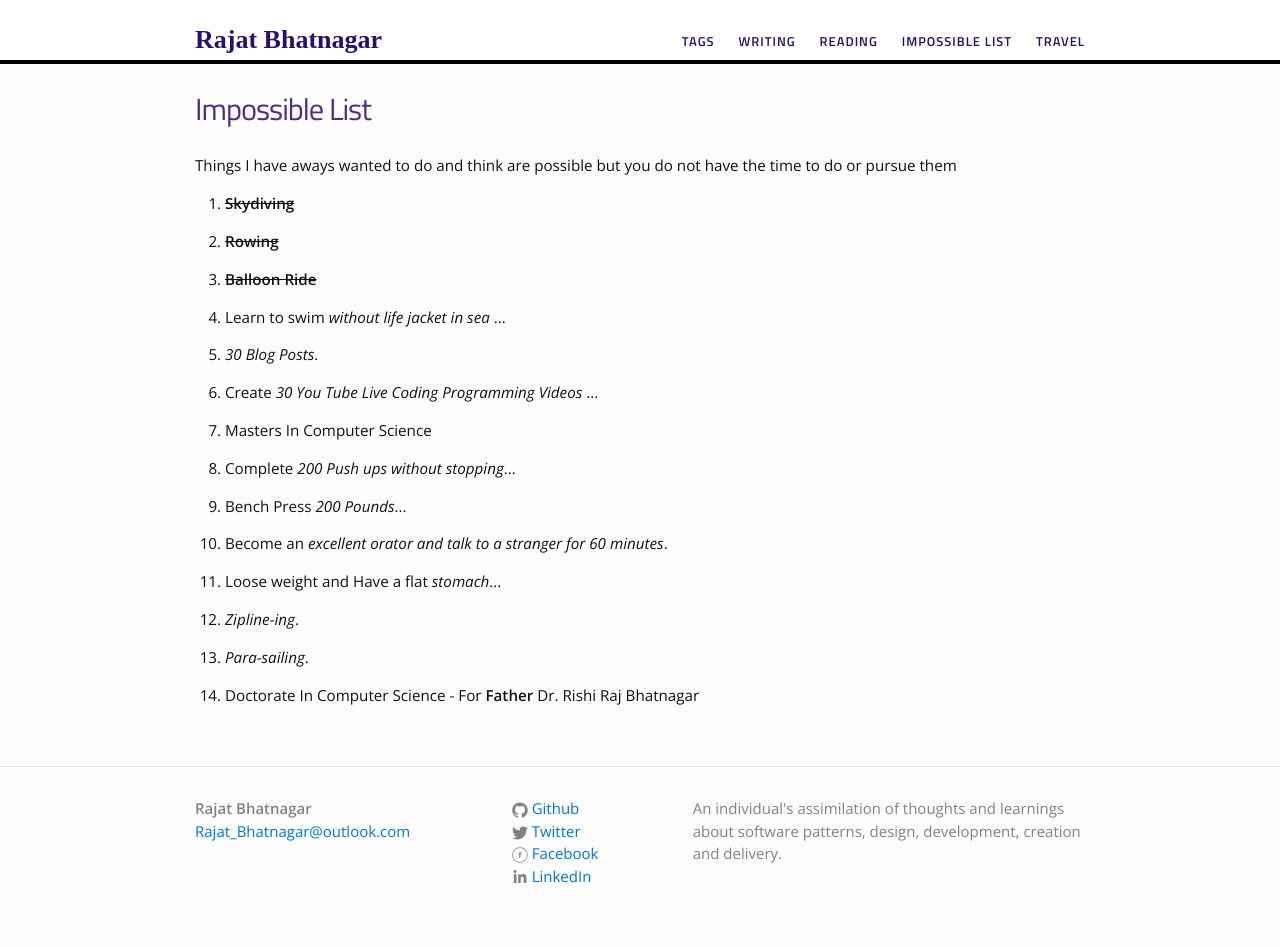
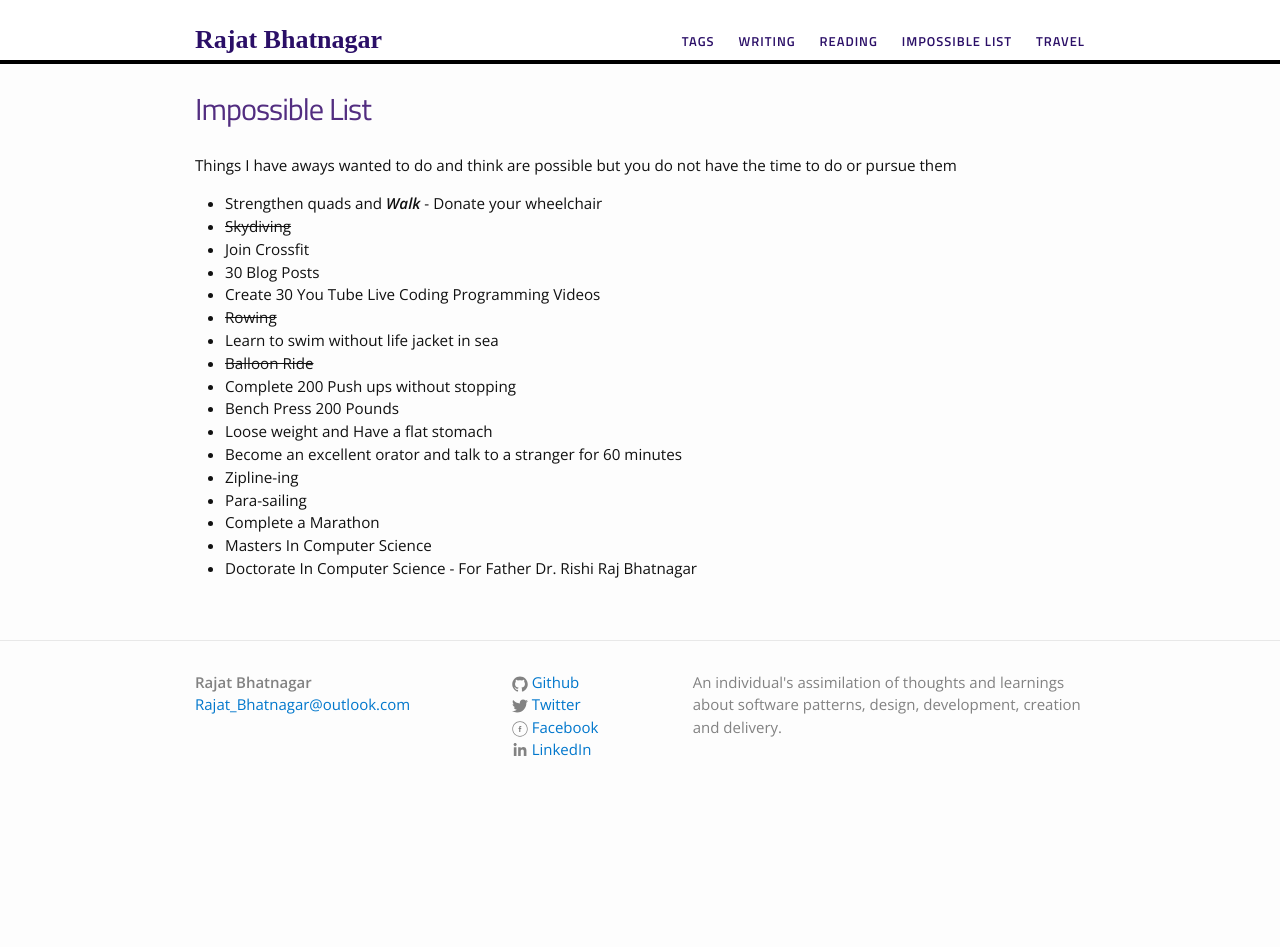
Before and after one commit to rajat-bhatnagar/rajat-bhatnagar.github.io, a Jekyll site: the page built from impossible.md, in a window 1280 px wide. Built offline with Jekyll 4.4.1, drawn with Linux system fonts in a browser that asks for light colours; comment, search, counter and statistics services are not loaded; after the commit the page ends 900 px from its top, so only the background shows below that.

Commit message:
15thOctober2017: Removed html from post and modified it to markdown, Updated impossible list

```diff
--- a/impossible.md
+++ b/impossible.md
@@ -3,24 +3,22 @@ layout: page
 title: Impossible List
 permalink: /impossible/
 ---
-
 Things I have aways wanted to do and think are possible but you do not have the time to do or pursue them
 
-<div id="list2">
-   <ol>
-      <li><p><del><b>Skydiving</b></del></p></li>
-      <li><p><del><b>Rowing</b></del></p></li>
-      <li><p><del><b>Balloon Ride</b></del></p></li>
-      <li><p>Learn to swim <em>without life jacket in sea </em>...</p></li>
-      <li><p><em>30 Blog Posts</em>.</p></li>
-      <li><p>Create <em>30 You Tube Live Coding Programming Videos</em> ...</p></li>
-      <li><p>Masters In Computer Science</p></li>
-      <li><p>Complete <em>200 Push ups without stopping</em>...</p></li>
-      <li><p>Bench Press <em>200 Pounds</em>...</p></li>
-      <li><p>Become an <em>excellent orator and talk to a stranger for 60 minutes</em>.</p></li>
-      <li><p>Loose weight and Have a flat <em>stomach</em>...</p></li>
-      <li><p><em>Zipline-ing</em>.</p></li>
-      <li><p><em>Para-sailing</em>.</p></li>
-      <li><p>Doctorate In Computer Science - For <b>Father</b> Dr. Rishi Raj Bhatnagar</p></li>
-   </ol>
-</div>
+- Strengthen quads and **_Walk_** - Donate your wheelchair
+- ~~Skydiving~~
+- Join Crossfit
+- 30 Blog Posts
+- Create 30 You Tube Live Coding Programming Videos
+- ~~Rowing~~
+- Learn to swim without life jacket in sea
+- ~~Balloon Ride~~
+- Complete 200 Push ups without stopping
+- Bench Press 200 Pounds
+- Loose weight and Have a flat stomach
+- Become an excellent orator and talk to a stranger for 60 minutes
+- Zipline-ing
+- Para-sailing
+- Complete a Marathon
+- Masters In Computer Science
+- Doctorate In Computer Science - For Father Dr. Rishi Raj Bhatnagar
```
